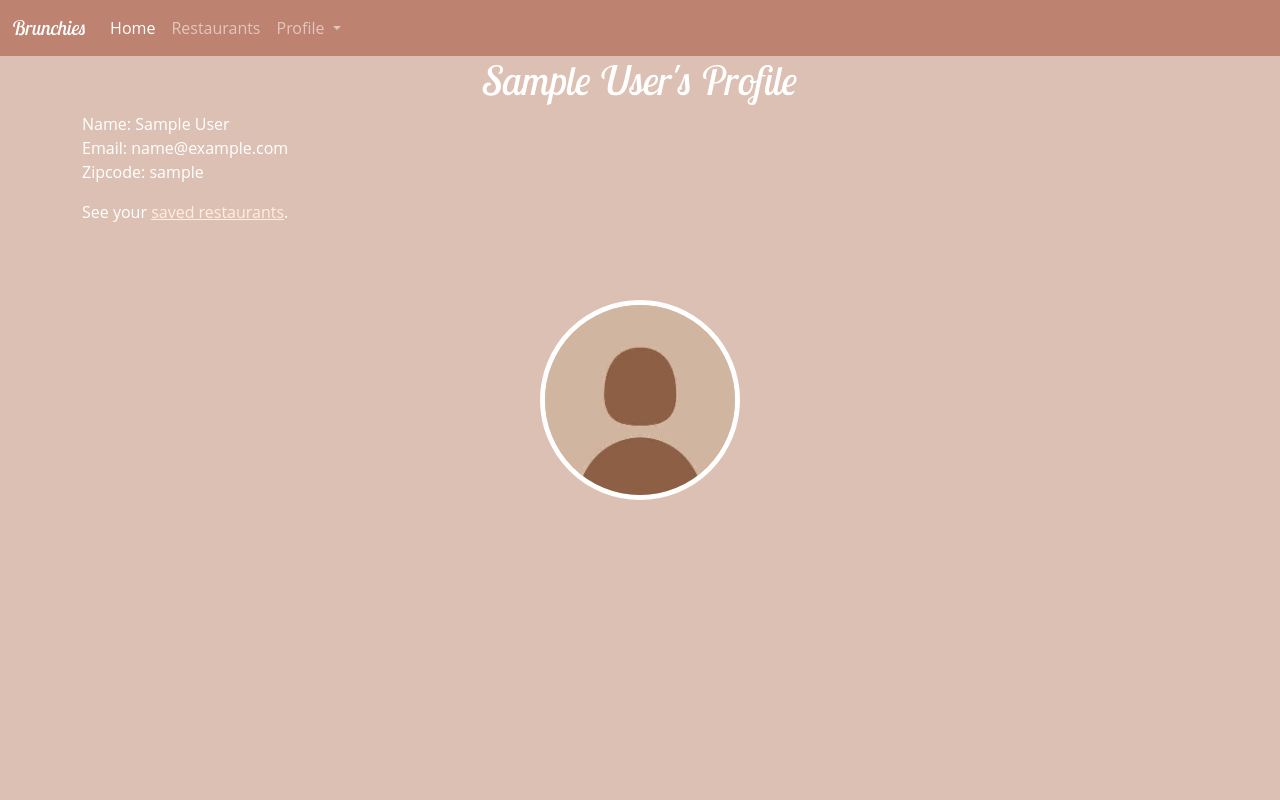
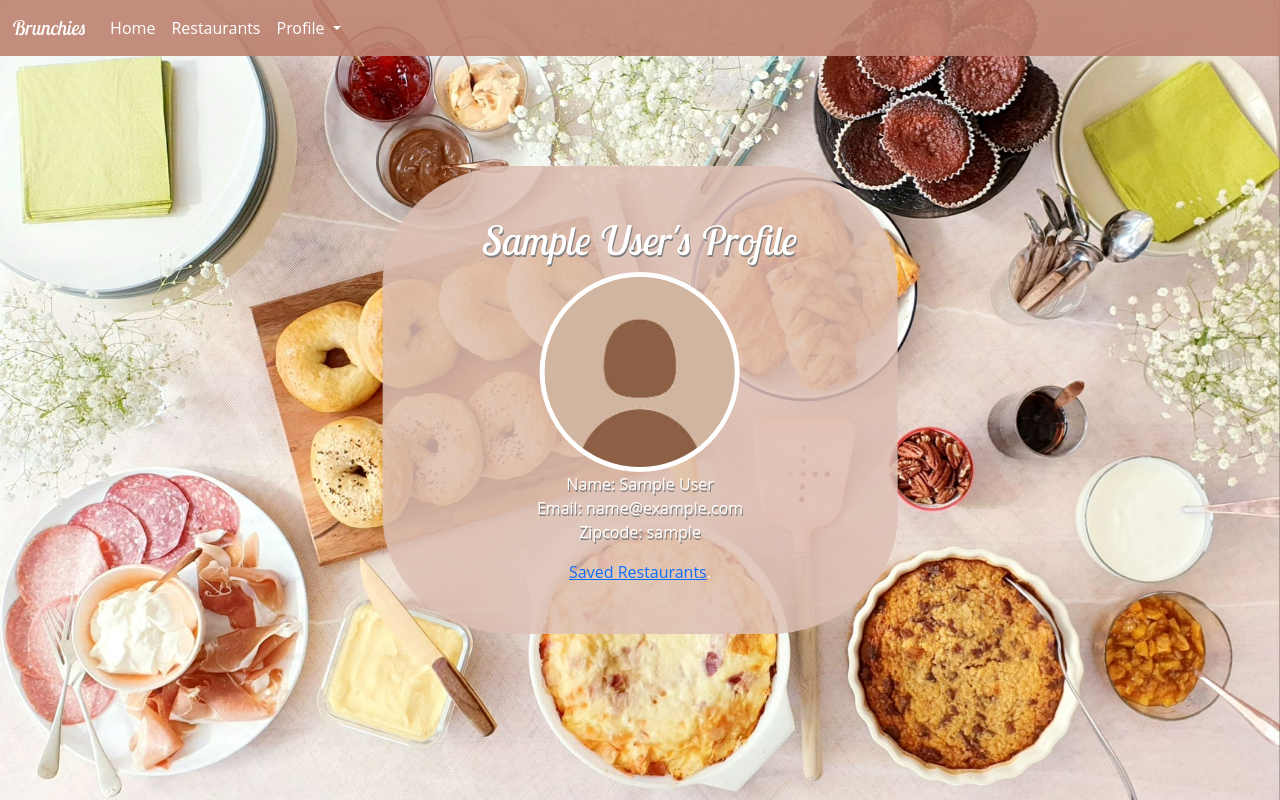
Before and after one commit to mknp21/brunchies, a Flask app: page /myprofile in a window 1280 px wide. Run offline with Flask 2, Linux system fonts and the light colour scheme; the visitor is signed in with stand-in values (Sample User, id 1); data comes from the database, SQL or seed files in the repository.

Commit message:
Finished styling homepage and user profile

```diff
--- a/static/css/base.css
+++ b/static/css/base.css
@@ -15,10 +15,6 @@ h1, h2, h3, h4 {
   text-align: center;
 }
 
-a {
-  color: #FFEEDC;
-}
-
 .navbar-brand {
   font-family: 'Lobster Two', cursive;
 }
--- a/static/css/profile.css
+++ b/static/css/profile.css
@@ -9,17 +9,30 @@ img {
 }
 
 body {
-    height: 100vh;
-    width: 100%;
+    background: url(/static/img/aboutBrunch1.jpg) no-repeat center center;
+    background-size: cover;
+}
+
+#user-profile {
+    background-color: rgba(221,192,180,0.85);
+    padding: 50px 100px;
+    border-radius: 25%;
+    text-align: center;
+}
+
+h1, p {
+    text-shadow: 1px 2px gray;
 }
 
 .profile-pic-div {
     height: 200px;
     width: 200px;
-    position: absolute;
+    position: relative;
+    margin: auto;
+    /* position: absolute;
     top: 50%;
     left: 50%;
-    transform: translate(-50%,-50%);
+    transform: translate(-50%,-50%); */
     border-radius: 50%;
     overflow: hidden;
     border: 5px solid white
@@ -51,3 +64,7 @@ body {
     /* removes choose photo from browser */
     display: none;
 }
+
+.offcanvas {
+    background-color: #bd8270;
+}
--- a/templates/base.html
+++ b/templates/base.html
@@ -28,7 +28,7 @@
 
   <body>
     <header>
-      <nav class="navbar navbar-expand-lg navbar-dark" style="background-color: #bd8270;">
+      <nav class="navbar navbar-expand-lg navbar-dark" style="background-color: rgba(189,130,112,0.90)">
         <div class="container-fluid">
           <a class="navbar-brand" href="#">Brunchies</a>
           <button class="navbar-toggler"
@@ -46,10 +46,10 @@
                 <a class="nav-link active" aria-current="page" href="/">Home</a>
               </li>
               <li class="nav-item">
-                <a class="nav-link" href="/brunchspots">Restaurants</a>
+                <a class="nav-link active" href="/brunchspots">Restaurants</a>
               </li>
               <li class="nav-item dropdown">
-                <a class="nav-link dropdown-toggle"
+                <a class="nav-link active dropdown-toggle"
                    href="#"
                    id="navbarDropdown"
                    role="button"
--- a/templates/user_profile.html
+++ b/templates/user_profile.html
@@ -4,21 +4,23 @@
 <link rel="stylesheet" href="/static/css/profile.css">
 {% endblock %}
 {% block body %}
+<div class="position-absolute top-50 start-50 translate-middle" id="user-profile">
   <h1>{{ user.name }}'s Profile</h1>
   <div class="profile-pic-div">
     <img src="/static/img/default-prof-pic.jpg" id="photo">
     <input type="file" id="file">
     <label for="file" id="uploadBtn">Choose Photo</label>
   </div>
-<div>
+  <div id="user-info">
     <p>
       Name: {{ user.name }}</br>
       Email: {{ user.email }}</br>
       Zipcode: {{ user.zipcode }}</br>
     </p>
-  <p>
-    See your <a href="/saved">saved restaurants</a>.
-  </p>
+    <a href="/saved">Saved Restaurants</a>.
   </div>
+</div>
+
+
 <script src="/static/js/profPic.js"></script>
 {% endblock %}
```
Also changed, not shown: static/css/homepage.css (+7 -2 lines), templates/restaurant_details.html (+22 -25 lines). Lines whose indentation alone changed are shown as unchanged.
